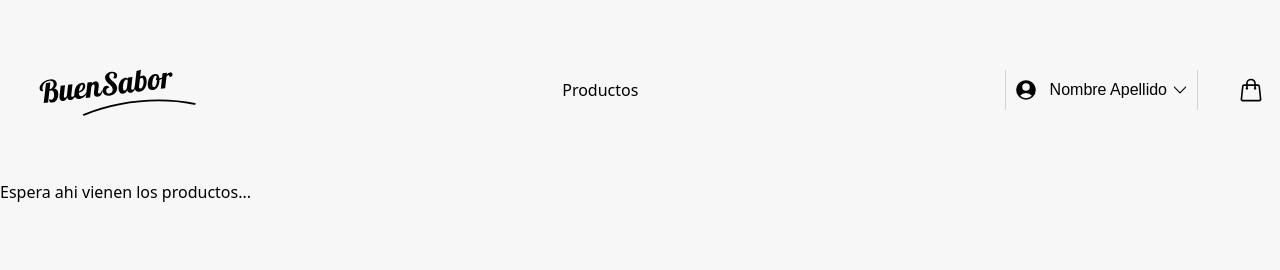
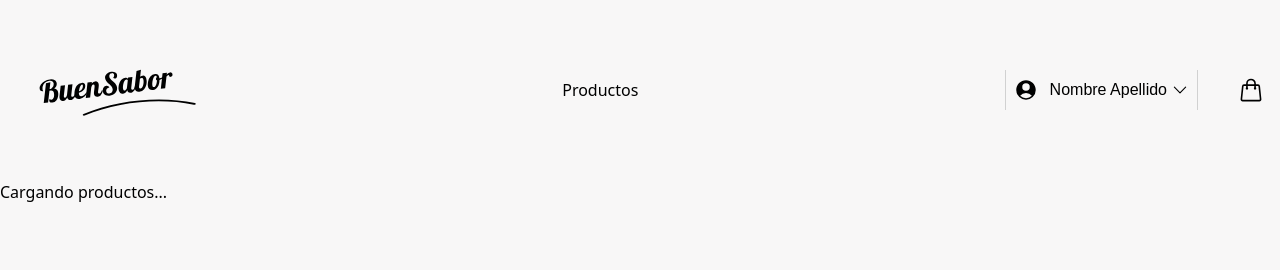
Before and after one commit to juli-ortega/ElBuenSaborFront, a Next.js app: page /order/products in a window 1280 px wide. Shown: the top 270 px of the page. Built offline with nearby package versions, Linux system fonts and the light colour scheme.

Commit message:
cargando agregado

```diff
--- a/src/app/order/products/page.tsx
+++ b/src/app/order/products/page.tsx
@@ -29,7 +29,7 @@ const ProductoDetailPage = () => {
   }, [id]);
 
   if (!producto) {
-    return <p>Espera ahi vienen los productos...</p>; // Display a loading message until data is fetched
+    return <p>Cargando productos...</p>; // Display a loading message until data is fetched
 
   }
 
```
